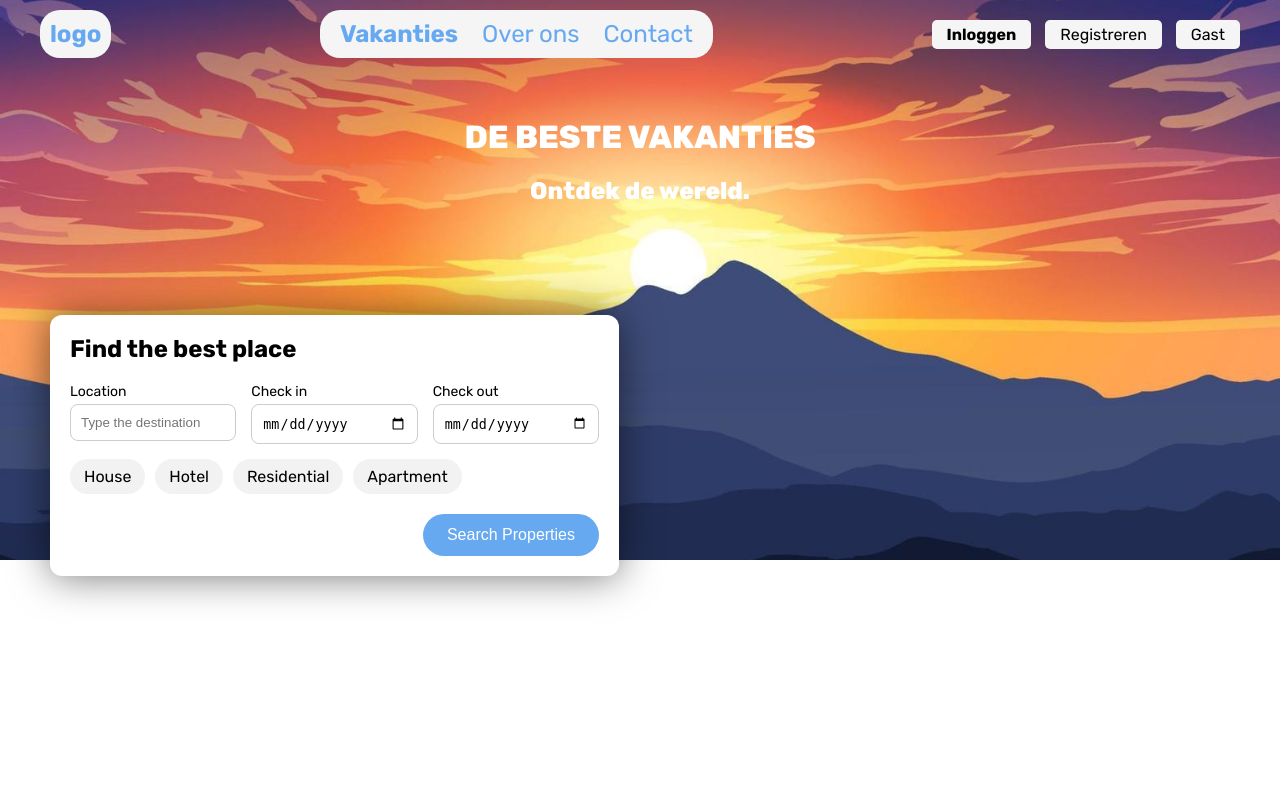
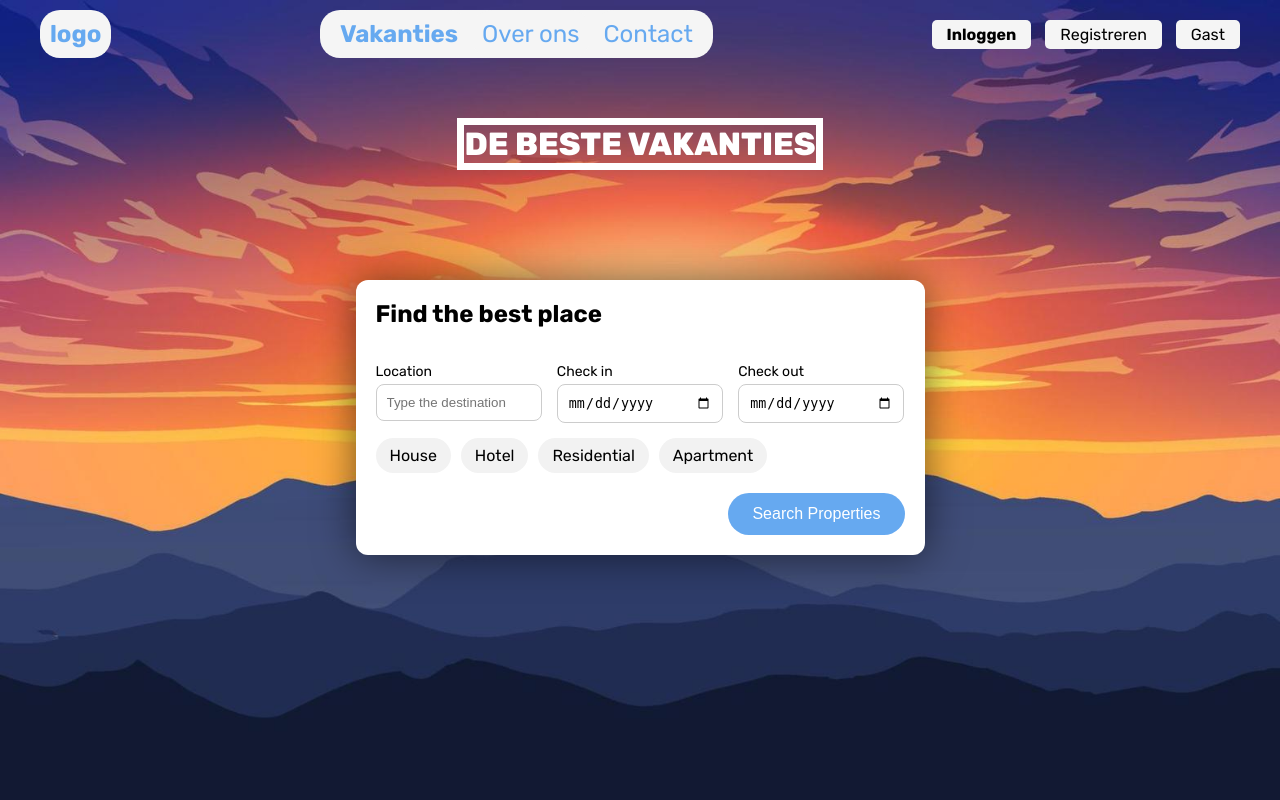
Before and after one commit to kiano948729/Webapplicatie-2---CRUD-, a PHP site: page / in a window 1280 px wide. Run offline with PHP 8.4, Linux system fonts and the light colour scheme; data that the repository does not hold is empty; some libraries are stand-ins or nearby versions.

Commit message:
Vakantie frame gecenteerd.

```diff
--- a/css/JoeStyle.css
+++ b/css/JoeStyle.css
@@ -10,10 +10,16 @@ body {
 
   .Afbeelding-Berg {
     width: 100%;
-    height: 560px;
+    height: 100vh;
     background-image: url("../img/images.jpg");
     background-size: cover;
     background-position: center;
+  }
+
+  .LocatieFrame {
+    display: flex;
+    justify-self: center;
+    align-self: center;
   }
 
   .Minder-Ruimte-Witte-Text {
@@ -29,6 +35,9 @@ body {
     display: flex;
     margin-top: 50px;
     justify-self: center;
+    border: 10px;
+    border-style: solid;
+    border-width: 7px;
   }
 
   .Zwarte-Text {
--- a/css/style.css
+++ b/css/style.css
@@ -108,14 +108,20 @@ h3 {
     color: var(--grijs);
 }
 
+.VakantieBlokMargin {
+    width: 100%;
+    display: flex;
+    justify-content: center;
+    align-items: center;
+}
 .vakanties-main-blok {
     background: white;
     border-radius: 12px;
     padding: 20px;
     max-width: 900px;
     margin: 50px;
-    box-shadow: 0 4px 12px rgba(0, 0, 0, 0.1);
-
+    display: flex;
+    flex-direction: column;
     box-shadow: 0 0 40px rgba(0, 0, 0, 0.552);
 }
 
--- a/index.php
+++ b/index.php
@@ -41,7 +41,6 @@ if (isset($_SESSION['user_id'])) {
     </header>
     <main>
         <h1 class="Witte-Text">DE BESTE VAKANTIES</h1>
-        <h2 class="Minder-Ruimte-Witte-Text">Ontdek de wereld.</h2>
       <div class="VakantieBlokMargin">
       <?php require_once("components/vakanties-blok.php")?>
       </div>
```
